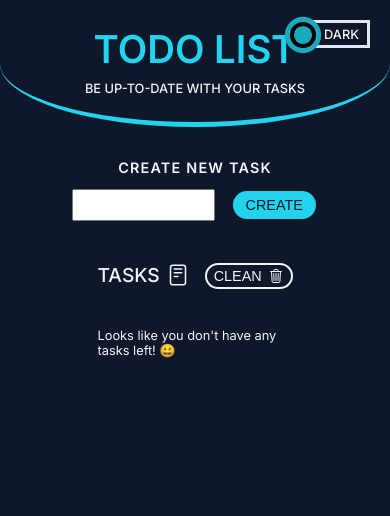
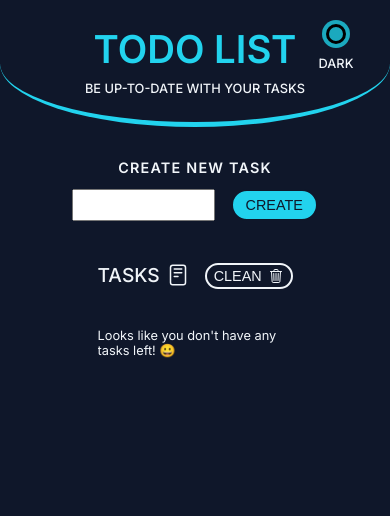
Before and after one commit to KenedyLima/dio-todo-list-challenge, a plain HTML site: page index.html in a window 390 px wide. Drawn offline with nearby package versions, Linux system fonts and the light colour scheme.

Commit message:
adding responsiveness

```diff
--- a/queries.css
+++ b/queries.css
@@ -13,8 +13,47 @@
     width: 50%;
   }
 
+  html {
+    font-size: 8px;
+  }
+
+  .button-circle {
+    display: none;
+  }
+
   .mode-button {
-    top: 2.5rem;
-    right: 2.5rem;
+    height: 3.5rem;
+    width: 3.5rem;
+    border-radius: 50%;
+    background-color: #1ba9be;
+    border: none;
+  }
+
+  .mode-button::after {
+    content: "";
+    border: 3px solid black;
+    width: 50%;
+    height: 50%;
+    position: absolute;
+    top: 50%;
+    right: 50%;
+    transform: translate(50%, -50%);
+    border-radius: 50%;
+  }
+
+  .light-mode-button.mode-button::after {
+    border: 3px solid #e2e8f0;
+  }
+
+  .light-mode-button > .button-text,
+  .button-text {
+    display: inline-block;
+    left: auto;
+    top: 100%;
+    right: 50%;
+    transform: translate(50%, 50%);
   }
 }
+
+@media (max-width: 420px) {
+}
--- a/style.css
+++ b/style.css
@@ -236,6 +236,10 @@ form input[type="submit"]:hover {
   cursor: pointer;
 }
 
+.mode-button-small-size-screen {
+  display: none;
+}
+
 .button-circle {
   position: absolute;
   height: 3.5rem;
```
